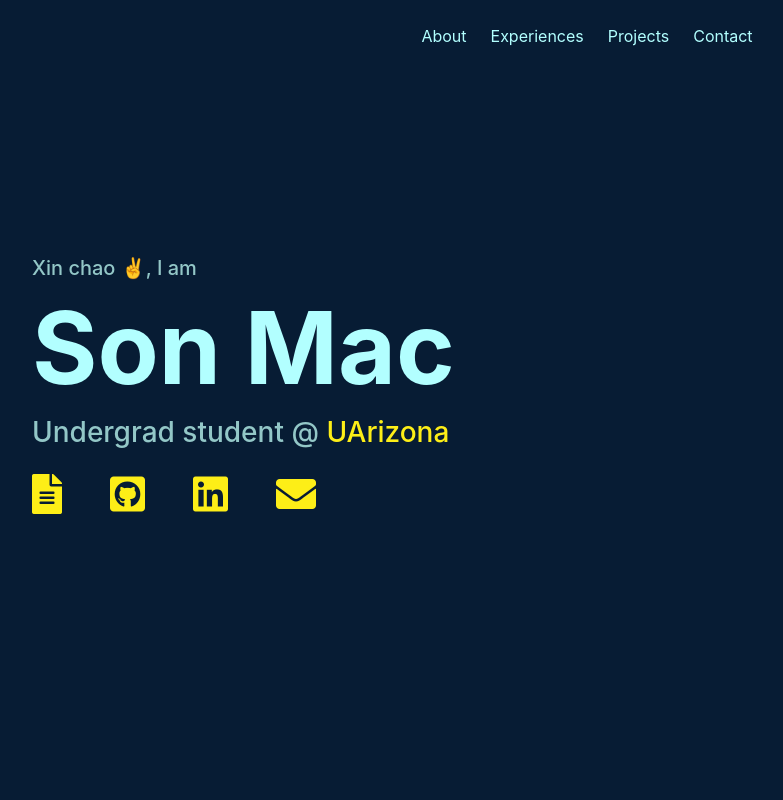
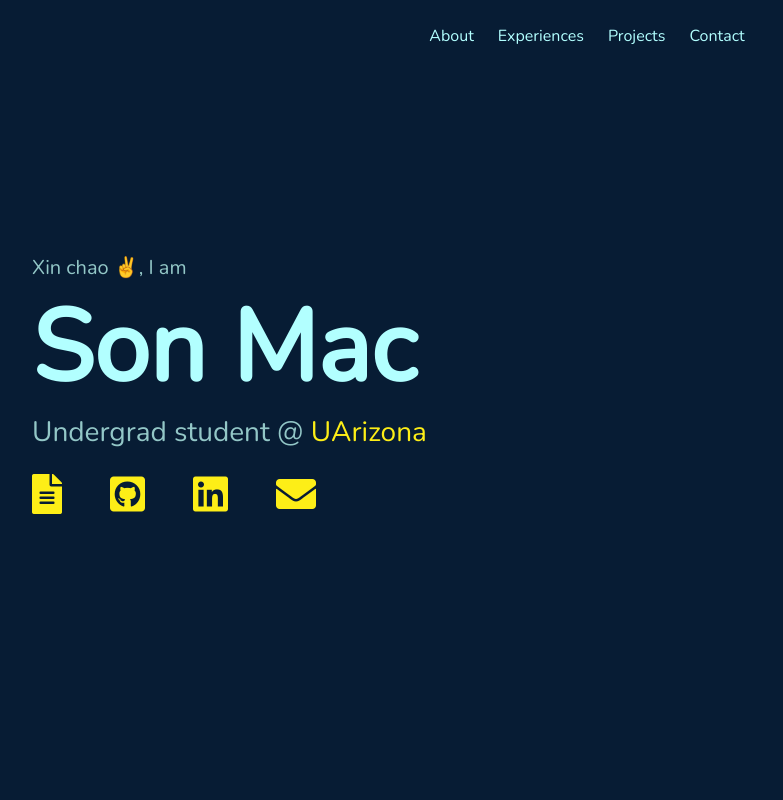
Before and after one commit to sonmac1203/portfolio-website, a React (Create React App) app: page / in a window 1280 px wide. Shown: the top 800 px of the page, without its empty margins (53-836 px from the left). Built offline with nearby package versions, Linux system fonts and the light colour scheme.

Commit message:
Updated font

```diff
--- a/src/index.css
+++ b/src/index.css
@@ -1,3 +1,5 @@
+@import url('https://fonts.googleapis.com/css2?family=Nunito&display=swap');
+
 html {
   scroll-behavior: smooth;
 }
@@ -5,6 +7,7 @@ html {
 body {
   background-color: #071c34;
   color: #93c7c7;
+  font-family: 'Nunito', sans-serif;
 }
 
 #hello {
@@ -64,11 +67,11 @@ h1.my-name {
 }
 
 .project-description-odd:hover {
-  box-shadow: 15px 0 0 -2px #071c34, 15px 0 0 0 #fdee17;
+  box-shadow: 10px 10px 0 -2px #071c34, 10px 10px 0 0 #fdee17;
 }
 
 .project-description-even:hover {
-  box-shadow: -15px 0 0 -2px #071c34, -15px 0 0 0 #fdee17;
+  box-shadow: -10px 10px 0 -2px #071c34, -10px 10px 0 0 #fdee17;
 }
 
 .project-img {
```
